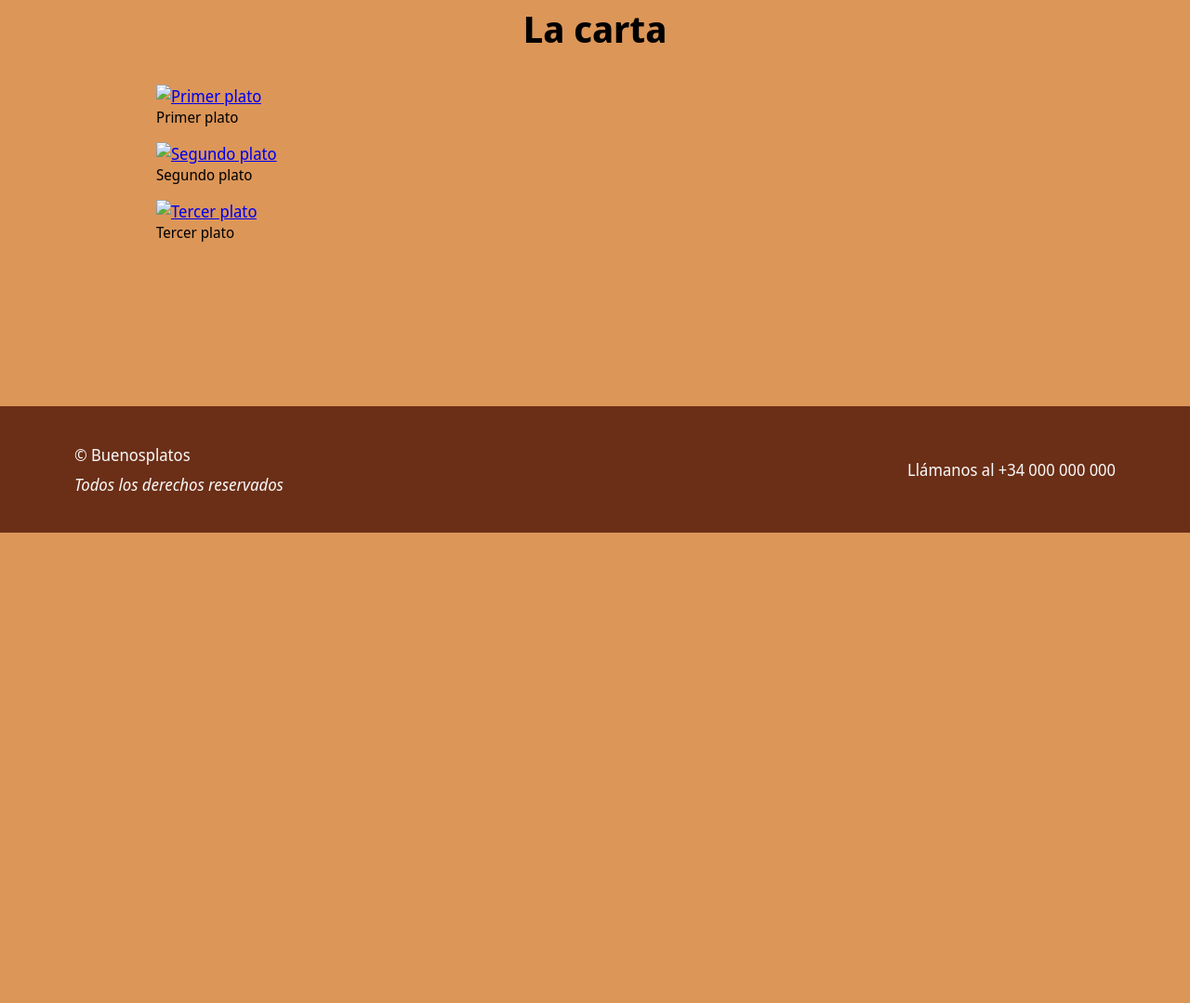
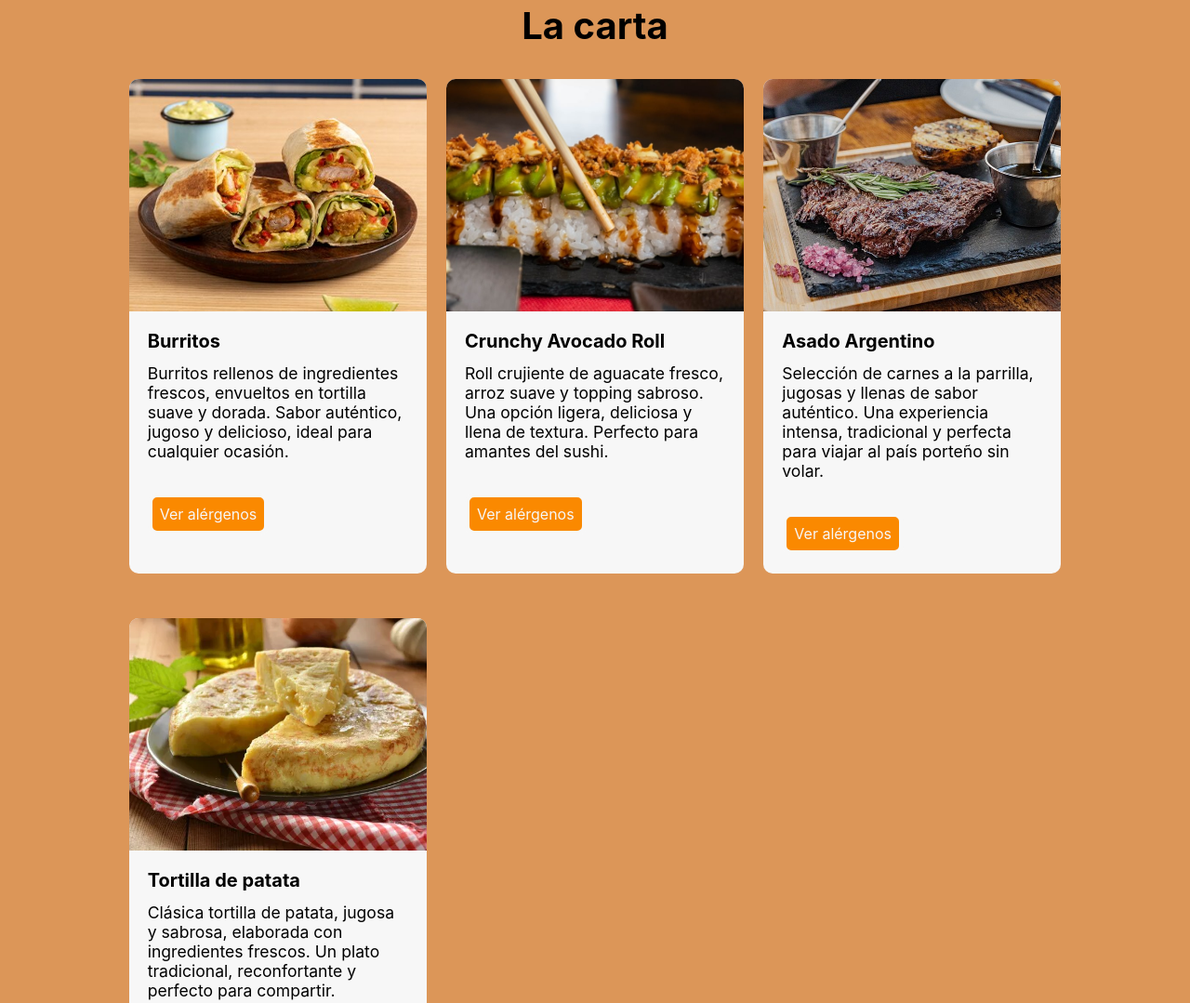
Before and after one commit to Tekyo23/Buenosplatos, a website: page src/index.html in a window 1280 px wide. Shown: the part 962-2041 px from the top of the page at 93% size. Before the commit the page ends 1535 px from the top, so only its background shows below. Drawn offline with Linux system fonts and the light colour scheme.

Commit message:
Implement dishes section

```diff
--- a/src/index.html
+++ b/src/index.html
@@ -33,24 +33,46 @@
         <div class="section-divider"></div> <!-- ReqC6 -->
         <section id="dishes-menu">
             <h2 class="section-title">La carta</h2>
-            <figure class="dishes-menu__item"> <!-- ReqH12 -->
-                <a href="#">
-                    <img src="#" alt="Primer plato" class="dish-image"> <!-- ReqH13 -->
-                </a>
-                <figcaption class="dish-name">Primer plato</figcaption>
-            </figure>
-                        <figure class="dishes-menu__item">
-                <a href="#">
-                    <img src="#" alt="Segundo plato" class="dish-image">
-                </a>
-                <figcaption class="dish-name">Segundo plato</figcaption>
-            </figure>
-                        <figure class="dishes-menu__item">
-                <a href="#">
-                    <img src="#" alt="Tercer plato" class="dish-image">
-                </a>
-                <figcaption class="dish-name">Tercer plato</figcaption>
-            </figure>
+            <div id="dishes">
+                <figure class="dishes-menu__item"> <!-- ReqH12 -->
+                    <img src="../public/img/food-dishes/burritos.jpg" alt="Burritos" class="dish-image" width="250" height="250"> <!-- ReqH13 -->
+                    <div class="menu-item__body">
+                        <h5 class="menu-item__name">Burritos</h5>
+                        <p class="menu-item__description">Burritos rellenos de ingredientes frescos, envueltos en tortilla suave y dorada. Sabor auténtico, jugoso y delicioso, ideal para cualquier ocasión.</p>
+                        <button class="menu-item__btn btn">Ver alérgenos</button>
+                    </div>
+                    <!-- <dialog class="menu-item__allergens" closedby="any">
+                        <h3>Alérgenos del plato</h3>
+
+                        <form method="dialog">
+                            <button>Cerrar</button>
+                        </form>
+                    </dialog> -->
+                </figure>
+                <figure class="dishes-menu__item"> <!-- ReqH12 -->
+                    <img src="../public/img/food-dishes/sushi.jpg" alt="Crunchy avocado roll" class="menu-item__image" width="250" height="250"> <!-- ReqH13 -->
+                    <div class="menu-item__body">
+                        <h5 class="menu-item__name">Crunchy Avocado Roll</h5>
+                        <p class="menu-item__description">Roll crujiente de aguacate fresco, arroz suave y topping sabroso. Una opción ligera, deliciosa y llena de textura. Perfecto para amantes del sushi.</p>
+                        <button class="menu-item__btn btn">Ver alérgenos</button>
+                    </div>
+                </figure>
+                <figure class="dishes-menu__item"> <!-- ReqH12 -->
+                    <img src="../public/img/food-dishes/asado.jpg" alt="Asado argentino" class="menu-item__image" width="250" height="250"> <!-- ReqH13 -->
+                    <div class="menu-item__body">
+                        <h5 class="menu-item__name">Asado Argentino</h5>
+                        <p class="menu-item__description">Selección de carnes a la parrilla, jugosas y llenas de sabor auténtico. Una experiencia intensa, tradicional y perfecta para viajar al país porteño sin volar.</p>
+                        <button class="menu-item__btn btn">Ver alérgenos</button>
+                    </div>
+                </figure>                <figure class="dishes-menu__item"> <!-- ReqH12 -->
+                    <img src="../public/img/food-dishes/patata.webp" alt="Tortilla de patata" class="menu-item__image" width="250" height="250"> <!-- ReqH13 -->
+                    <div class="menu-item__body">
+                        <h5 class="menu-item__name">Tortilla de patata</h5>
+                        <p class="menu-item__description">Clásica tortilla de patata, jugosa y sabrosa, elaborada con ingredientes frescos. Un plato tradicional, reconfortante y perfecto para compartir.</p>
+                        <button class="menu-item__btn btn">Ver alérgenos</button>
+                    </div>
+                </figure>
+            </div>
         </section>
     </main>
     <footer>
--- a/styles/index.css
+++ b/styles/index.css
@@ -50,3 +50,41 @@ header {
     top: 2.1rem;
     transform: rotate(-3deg);
 }
+
+#dishes {
+    display: grid;
+    grid-template-columns: repeat(auto-fit, minmax(18rem, 1fr));
+    row-gap: 3rem;
+}
+
+.dishes-menu__item {
+    display: flex;
+    flex-direction: column;
+    margin-block: 0;
+    margin-inline: auto;
+    width: 20rem;
+    background-color: #f7f7f7;
+    border-radius: 10px;
+    overflow: hidden;
+}
+
+.dishes-menu__item img {
+    position: relative;
+    object-fit: cover;
+    width: 100%;
+}
+
+.menu-item__body {
+    word-wrap: break-word;
+    padding: 1.25rem;
+    align-self: flex-end;
+}
+
+.menu-item__body > p {
+    margin-top: 0;
+}
+
+.menu-item__name {
+    margin: 0;
+    margin-bottom: .75rem;
+}
--- a/styles/layout.css
+++ b/styles/layout.css
@@ -1,6 +1,7 @@
 /* Colours' variables declaration */
 :root {
     --main-background: #dc9658;
+    --main-orange: #fa8900;
     --header-footer-background: #6b2e16;
     --preferred-white: #f7f7f7;
 }
@@ -8,7 +9,7 @@
 
 * {
     /* font-family: 'Franklin Gothic Medium', 'Arial Narrow', Arial, sans-serif; */
-    font-family: "Noto Sans Display", sans-serif; /* Req C1 */
+    font-family: -apple-system, BlinkMacSystemFont, "Segoe UI", Roboto, "Helvetica Neue", Arial, "Noto Sans", sans-serif, "Apple Color Emoji", "Segoe UI Emoji", "Segoe UI Symbol", "Noto Color Emoji"; /* Req C1 */
 }
 
 /* Tag Styles */
@@ -133,7 +134,7 @@ footer { /* ReqC6 */
 
 .nav__link::before {
     content: '';
-    background: #fa8900;
+    background: var(--main-orange);
     width: 0%;
     height: .2rem;
     position: absolute;
@@ -150,3 +151,22 @@ footer { /* ReqC6 */
 .footer__line {
     margin-block: .5rem;
 }
+
+.btn {
+    margin-top: 1rem;
+    padding: .5rem;
+    color: #f7f7f7;
+    font-size: 1rem;
+    background: var(--main-orange);
+    cursor: pointer;
+    border: 5px solid;
+    border-radius: 10px;
+}
+
+.btn:hover {
+    background: #e77f00;
+}
+
+.btn:focus {
+    border: 5px solid #ffb962;
+}
```
Also changed, not shown: public/img/food-dishes/asado.jpg (added), public/img/food-dishes/burritos.jpg (added), public/img/food-dishes/patata.webp (added), public/img/food-dishes/sushi.jpg (added).
